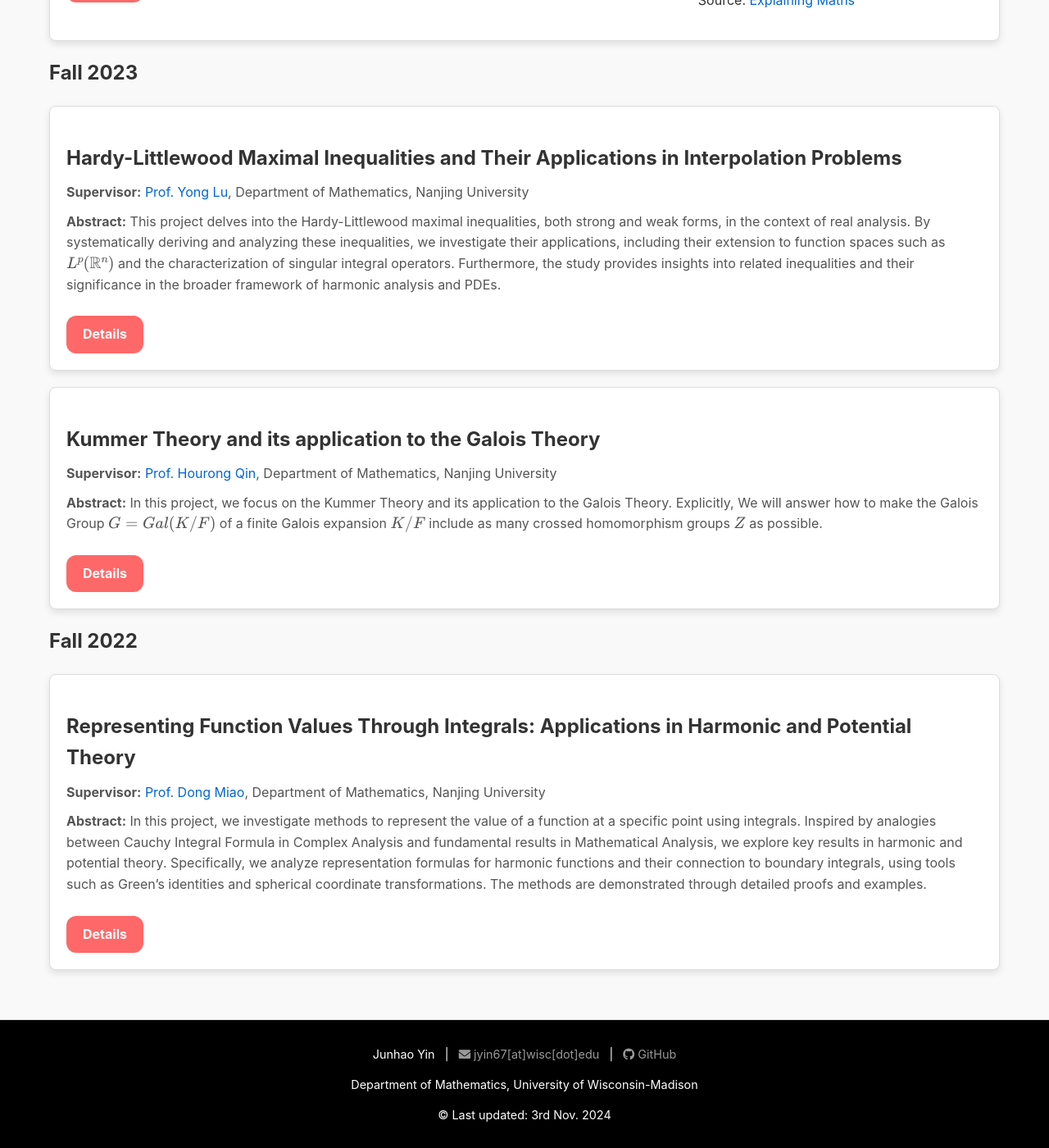
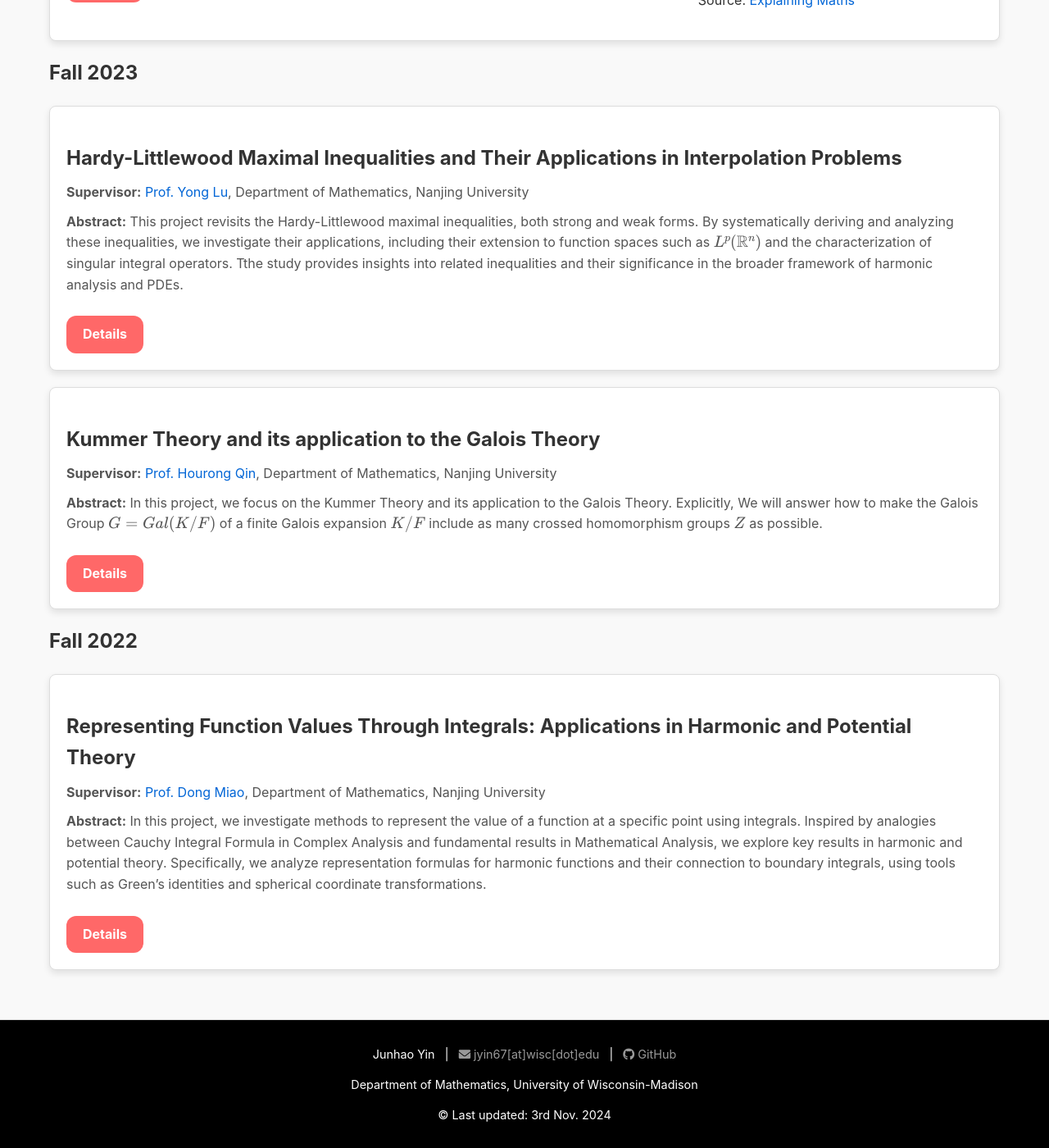
Before and after one commit to Yoon-1023/Yoon-1023.github.io, a Jekyll site: the page built from projects.md, in a window 1280 px wide and 1400 px high, scrolled down 1389 px. Shown: the whole window at 82% size. Built offline with Jekyll 4.4.1, drawn with Linux system fonts in a browser that asks for light colours.

Commit message:
Update projects.md

```diff
--- a/projects.md
+++ b/projects.md
@@ -128,7 +128,7 @@
         <h3>Hardy-Littlewood Maximal Inequalities and Their
 Applications in Interpolation Problems</h3>
         <p><strong>Supervisor:</strong> <a href="http://maths.nju.edu.cn/~luyong/">Prof. Yong Lu</a>, Department of Mathematics, Nanjing University</p>
-        <p><strong>Abstract:</strong> This project delves into the Hardy-Littlewood maximal inequalities, both strong and weak forms, in the context of real analysis. By systematically deriving and analyzing these inequalities, we investigate their applications, including their extension to function spaces such as  \(L^p(\mathbb{R}^n)\)  and the characterization of singular integral operators. Furthermore, the study provides insights into related inequalities and their significance in the broader framework of harmonic analysis and PDEs. </p>
+        <p><strong>Abstract:</strong> This project revisits the Hardy-Littlewood maximal inequalities, both strong and weak forms. By systematically deriving and analyzing these inequalities, we investigate their applications, including their extension to function spaces such as  \(L^p(\mathbb{R}^n)\)  and the characterization of singular integral operators. Tthe study provides insights into related inequalities and their significance in the broader framework of harmonic analysis and PDEs. </p>
 
         <!-- Details Button at the Bottom -->
         <div class="details-button">
@@ -154,7 +154,7 @@
         <h3>Representing Function Values Through Integrals: Applications in Harmonic and Potential Theory
 </h3>
         <p><strong>Supervisor:</strong> <a href="https://math.nju.edu.cn/jzyg/apypl/20240321/i261827.html">Prof. Dong Miao</a>, Department of Mathematics, Nanjing University</p>
-        <p><strong>Abstract:</strong> In this project, we investigate methods to represent the value of a function at a specific point using integrals. Inspired by analogies between Cauchy Integral Formula in Complex Analysis and fundamental results in Mathematical Analysis, we explore key results in harmonic and potential theory. Specifically, we analyze representation formulas for harmonic functions and their connection to boundary integrals, using tools such as Green’s identities and spherical coordinate transformations. The methods are demonstrated through detailed proofs and examples. </p>
+        <p><strong>Abstract:</strong> In this project, we investigate methods to represent the value of a function at a specific point using integrals. Inspired by analogies between Cauchy Integral Formula in Complex Analysis and fundamental results in Mathematical Analysis, we explore key results in harmonic and potential theory. Specifically, we analyze representation formulas for harmonic functions and their connection to boundary integrals, using tools such as Green’s identities and spherical coordinate transformations. </p>
 
         <!-- Details Button at the Bottom -->
         <div class="details-button">
```
